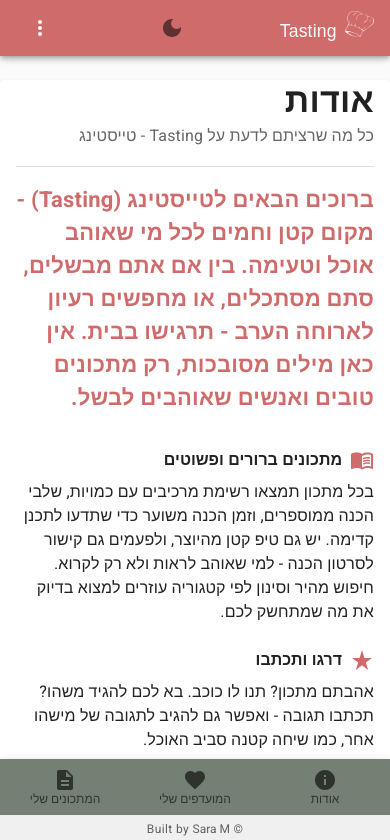
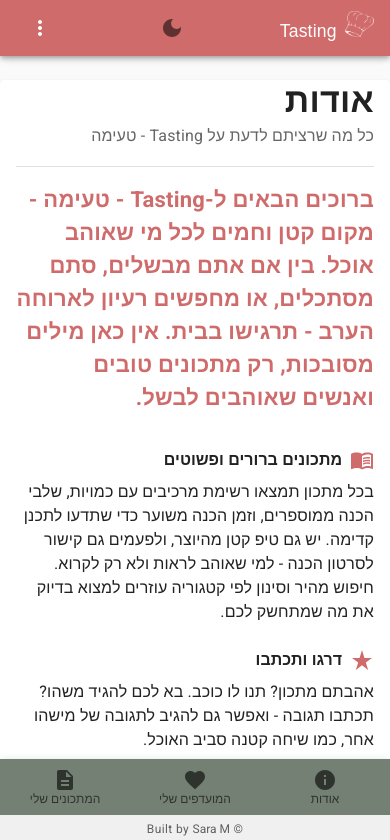
Before and after one commit to saragrazi/Tasting-Final-Project, a React (Create React App) app in the folder client/: page /about in a window 390 px wide. Shown: the top 840 px of the page. Built offline with nearby package versions, Linux system fonts and the light colour scheme; no server answers.

Commit message:
Use the Hebrew word טעימה instead of a transliteration for brand SEO copy
Swaps the earlier phonetic "טייסטינג" for the actual Hebrew word טעימה
across titles, meta tags, and the About page intro, matching what people
are more likely to type when searching for the site in Hebrew.

```diff
--- a/client/public/index.html
+++ b/client/public/index.html
@@ -6,18 +6,18 @@
     <link rel="icon" href="%PUBLIC_URL%/assets/images/chefs-hat.png" />
     <meta name="viewport" content="width=device-width, initial-scale=1" />
     <meta name="theme-color" content="#000000" />
-    <meta name="description" content="Tasting (טייסטינג) - קהילת מתכונים לבישול ואפייה. מצאו מתכונים חדשים לכל טעימה, דרגו והגיבו, ושתפו את המתכונים שלכם." />
+    <meta name="description" content="Tasting - טעימה. קהילת מתכונים לבישול ואפייה. מצאו מתכונים חדשים, דרגו והגיבו, ושתפו את המתכונים שלכם." />
 
     <meta property="og:type" content="website" />
     <meta property="og:site_name" content="Tasting" />
     <meta property="og:locale" content="he_IL" />
-    <meta property="og:title" content="Tasting טייסטינג - קהילת מתכונים לטעימה, לבישול ולאפייה" />
-    <meta property="og:description" content="Tasting (טייסטינג) - קהילת מתכונים לבישול ואפייה. מצאו מתכונים חדשים לכל טעימה, דרגו והגיבו, ושתפו את המתכונים שלכם." />
+    <meta property="og:title" content="Tasting - טעימה | קהילת מתכונים לבישול ולאפייה" />
+    <meta property="og:description" content="Tasting - טעימה. קהילת מתכונים לבישול ואפייה. מצאו מתכונים חדשים, דרגו והגיבו, ושתפו את המתכונים שלכם." />
     <meta property="og:image" content="https://www.my-tasting.com/assets/images/default-recipe.jpg" />
     <meta name="twitter:card" content="summary_large_image" />
 
     <link rel="manifest" href="%PUBLIC_URL%/manifest.json" />
-    <title>Tasting טייסטינג - קהילת מתכונים לטעימה, לבישול ולאפייה</title>
+    <title>Tasting - טעימה | קהילת מתכונים לבישול ולאפייה</title>
 </head>
 
 <body>
--- a/client/src/config/seoConfig.js
+++ b/client/src/config/seoConfig.js
@@ -1,10 +1,10 @@
 export const SITE_URL = "https://www.my-tasting.com";
 export const SITE_NAME = "Tasting";
-// Used in <title> tags so the site also surfaces for the Hebrew transliteration of the brand name.
-export const BRAND_SUFFIX = "Tasting טייסטינג";
-export const DEFAULT_TITLE = "Tasting טייסטינג - קהילת מתכונים לטעימה, לבישול ולאפייה";
+// Used in <title> tags so the site also surfaces for the Hebrew word "טעימה" (tasting).
+export const BRAND_SUFFIX = "Tasting - טעימה";
+export const DEFAULT_TITLE = "Tasting - טעימה | קהילת מתכונים לבישול ולאפייה";
 export const DEFAULT_DESCRIPTION =
-  "Tasting (טייסטינג) - קהילת מתכונים לבישול ואפייה. מצאו מתכונים חדשים לכל טעימה, עם מרכיבים ושלבי הכנה ברורים, דרגו והגיבו, ושתפו את המתכונים שלכם עם כולם.";
+  "Tasting - טעימה. קהילת מתכונים לבישול ואפייה. מצאו מתכונים חדשים עם מרכיבים ושלבי הכנה ברורים, דרגו והגיבו, ושתפו את המתכונים שלכם עם כולם.";
 export const DEFAULT_IMAGE = `${SITE_URL}/assets/images/default-recipe.jpg`;
 
 export const absoluteUrl = (path = "") =>
--- a/client/src/pages/AboutPage.jsx
+++ b/client/src/pages/AboutPage.jsx
@@ -31,14 +31,14 @@
       />
       <PageHeader
         title="אודות"
-        subtitle="כל מה שרציתם לדעת על Tasting - טייסטינג"
+        subtitle="כל מה שרציתם לדעת על Tasting - טעימה"
       />
 
       <Grid container spacing={2}>
         <Grid item xs={12} md={8} alignItems="center" sx={{ direction: "rtl", textAlign: "right" }}>
           <Typography className="welcome" align="right" paragraph>
-            ברוכים הבאים לטייסטינג (Tasting) - מקום קטן וחמים לכל מי שאוהב אוכל וטעימה. בין אם אתם
-            מבשלים, סתם מסתכלים, או מחפשים רעיון לארוחה הערב - תרגישו בבית. אין כאן מילים מסובכות, רק
+            ברוכים הבאים ל-Tasting - טעימה - מקום קטן וחמים לכל מי שאוהב אוכל. בין אם אתם מבשלים,
+            סתם מסתכלים, או מחפשים רעיון לארוחה הערב - תרגישו בבית. אין כאן מילים מסובכות, רק
             מתכונים טובים ואנשים שאוהבים לבשל.
           </Typography>
 
```
